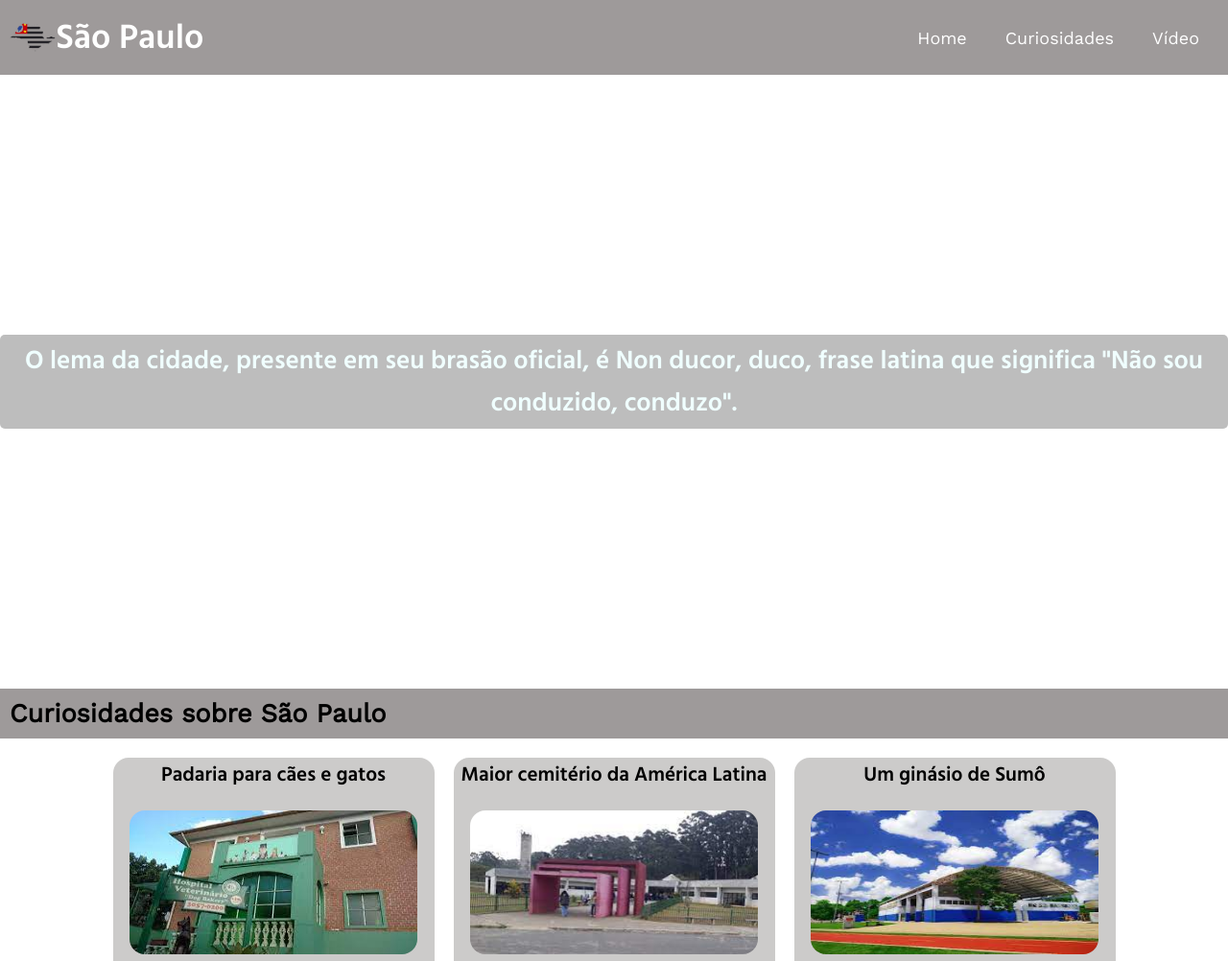
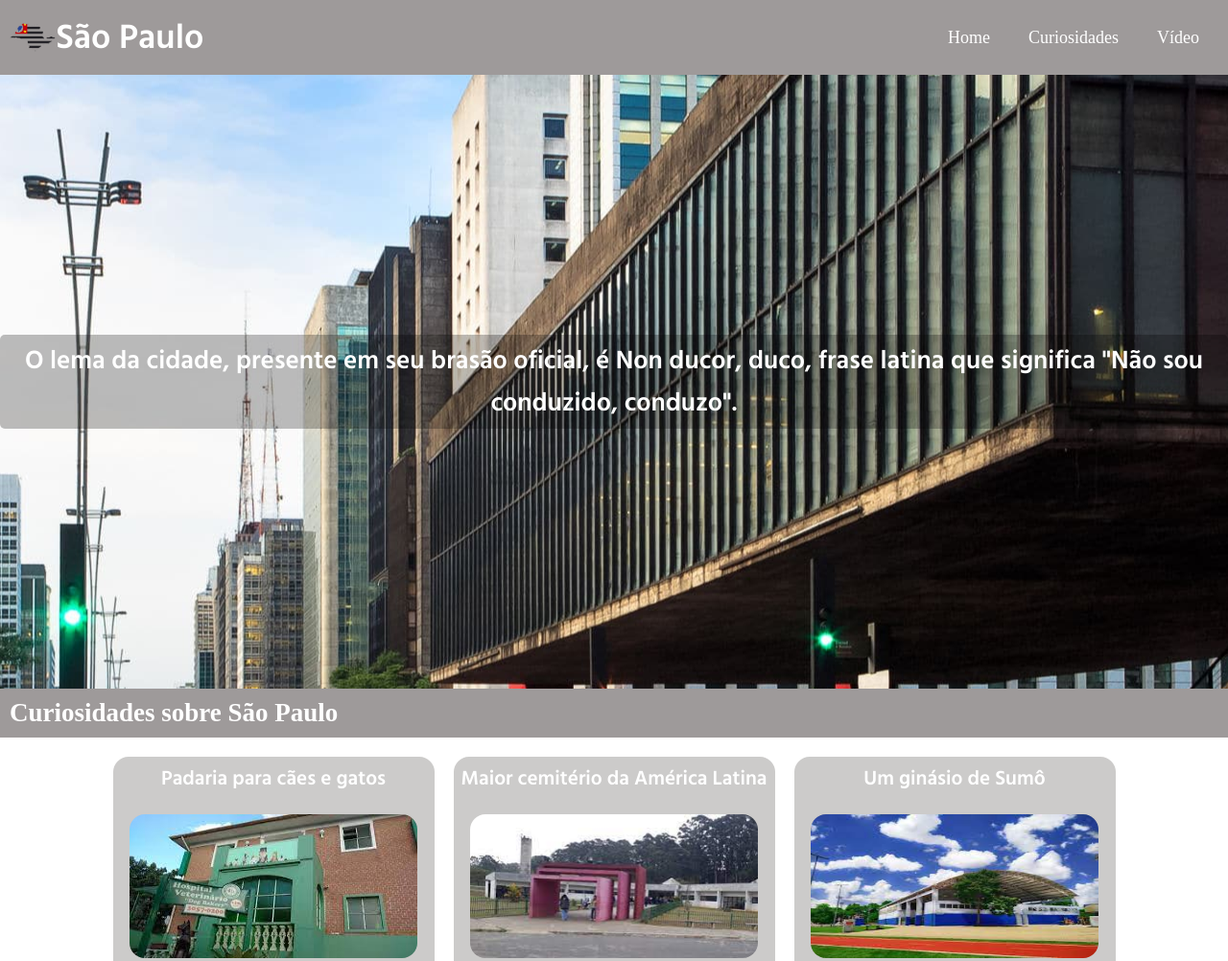
Before and after one commit to D4nOliver/chekpoint-front-I, a plain HTML site: page index.html in a window 1280 px wide. Shown: the top 1002 px of the page at 96% size. Drawn offline with nearby package versions, Linux system fonts and the light colour scheme.

Commit message:
finalizado

```diff
--- a/css/style.css
+++ b/css/style.css
@@ -7,7 +7,8 @@
 
     --card-color: #cccbca;
     --base-color: #9e9a9a;
-    --title: 'Work Sans', sans-serif;
+    --light-color:  #FFFFFF;
+    --title: 'Work Sans', sans-serif #ffffff;
     --subtitle:'Hind Siliguri', sans-serif;
     --contents: 'Open Sans', sans-serif;
 
@@ -58,7 +59,7 @@ h1{
 
 a{
     text-decoration: none;
-    color: rgb(255, 255, 255)
+    color: var(--light-color);
 }
 
 #destaque{
@@ -66,7 +67,7 @@ a{
     align-items: center;
     justify-content: center;
 
-    background-image: url(./img/avenida-paulista-passeios-baratos.jpg);
+    background-image: url(/img/avenida-paulista-passeios-baratos.jpg);
     background-repeat: no-repeat;
     background-position: center;
 
@@ -75,7 +76,7 @@ a{
 }
 
 #banner{
-    color: azure;
+    color: var(--light-color);
 
     font-size: 1.5rem;
     background-position: center;
@@ -102,6 +103,7 @@ span{
     background-color: var(--base-color);
     font-family: var(--title);
     padding: 10px;
+    color: var(--light-color);
 }
 
 .container{
@@ -122,6 +124,7 @@ span{
     align-items: center;
     justify-self: center;
     gap: 20px;
+    padding: 5px;
 
     width: 335px;
     height: 534px;
@@ -132,6 +135,7 @@ span{
 
 .card__title{
     font-family: var(--subtitle);
+    color: var(--light-color);
 }
 
 .card__img{
```
